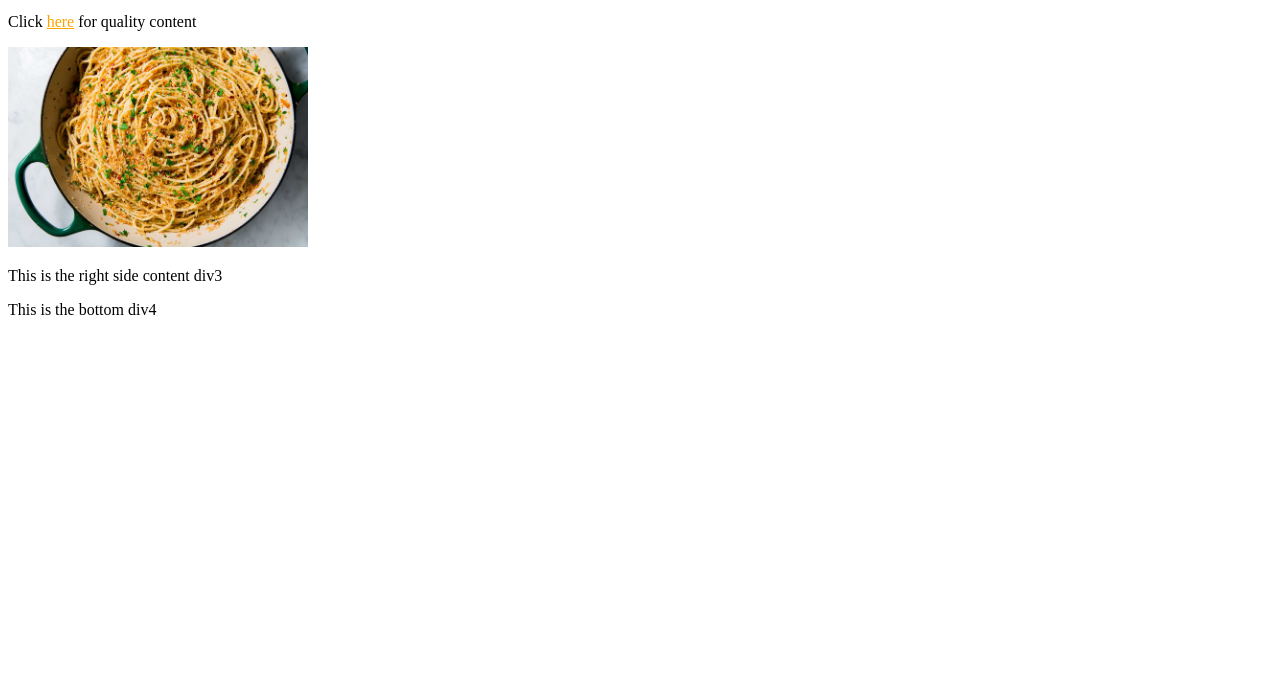
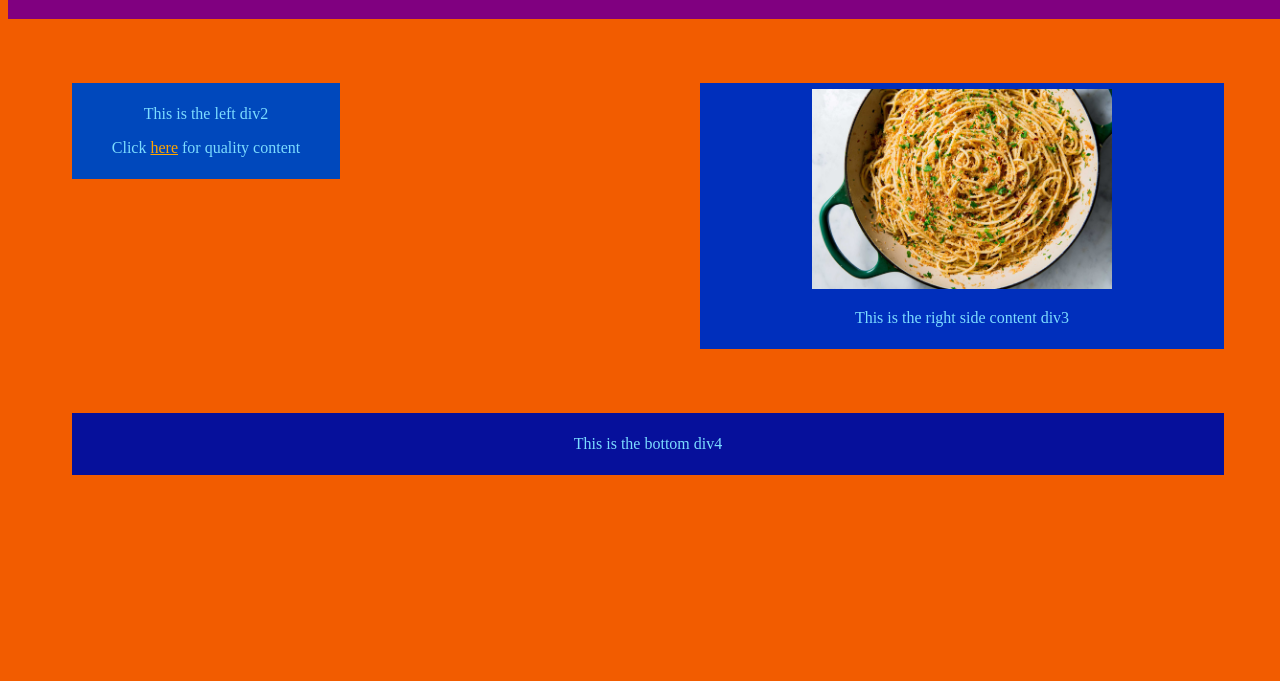
Before and after one commit to DFSJSU/netart, a plain HTML site: page index.html in a window 1280 px wide. Shown: the part 127-808 px from the top of the page. Drawn offline with Linux system fonts and the light colour scheme; the site is published under a folder, as on GitHub Pages, so addresses that start at the root find nothing.

Commit message:
fixed css link

```diff
--- a/index.html
+++ b/index.html
@@ -4,7 +4,7 @@
 
 <head>
   <title>Meme Daddy!</title>
-  <link rel="stylesheet" type="text/css" href="/css/main.css">
+  <link rel="stylesheet" type="text/css" href="css/main.css">
 </head>
 
 <body>
```
Also changed, not shown: page2.html (+1 -1 lines).
